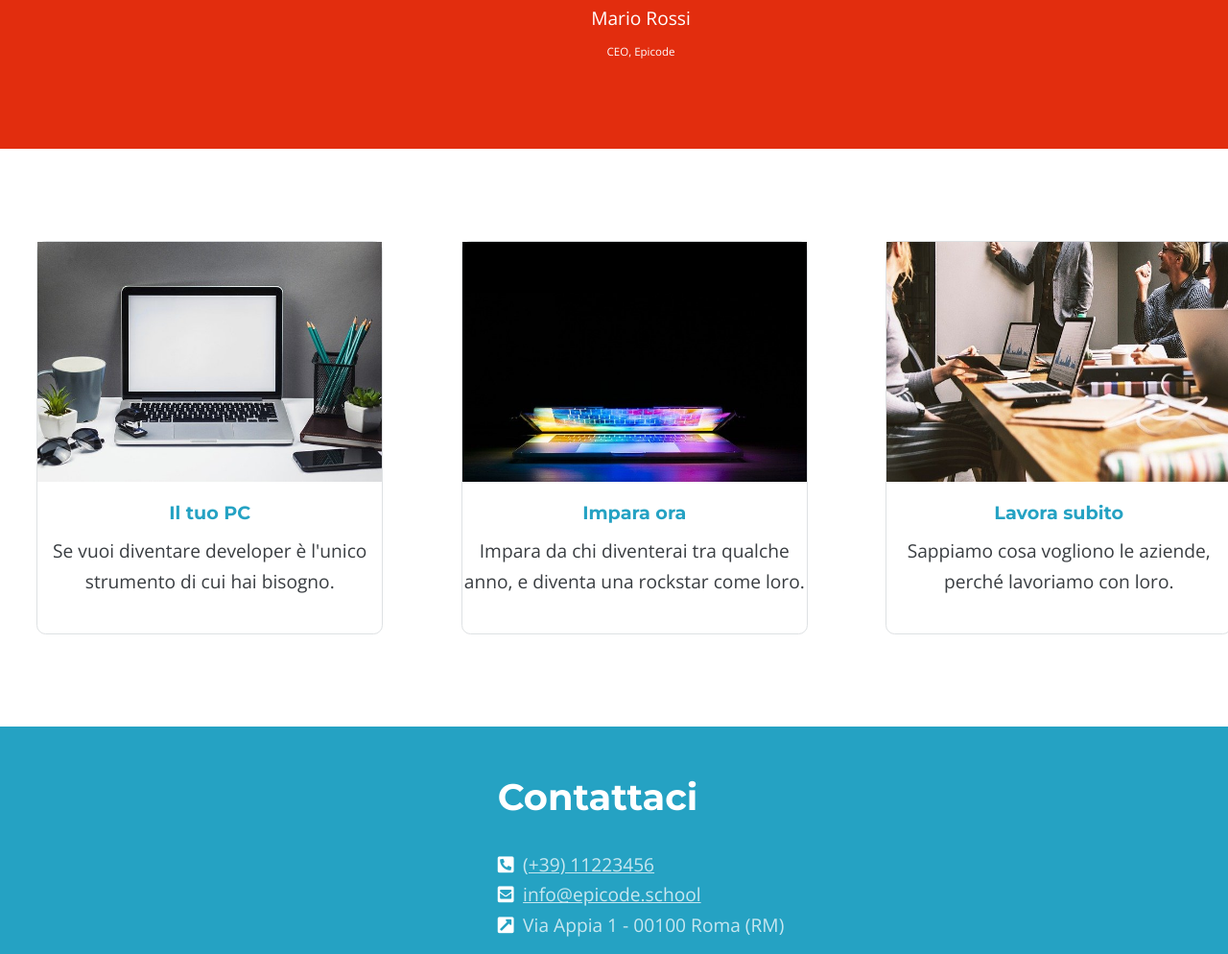
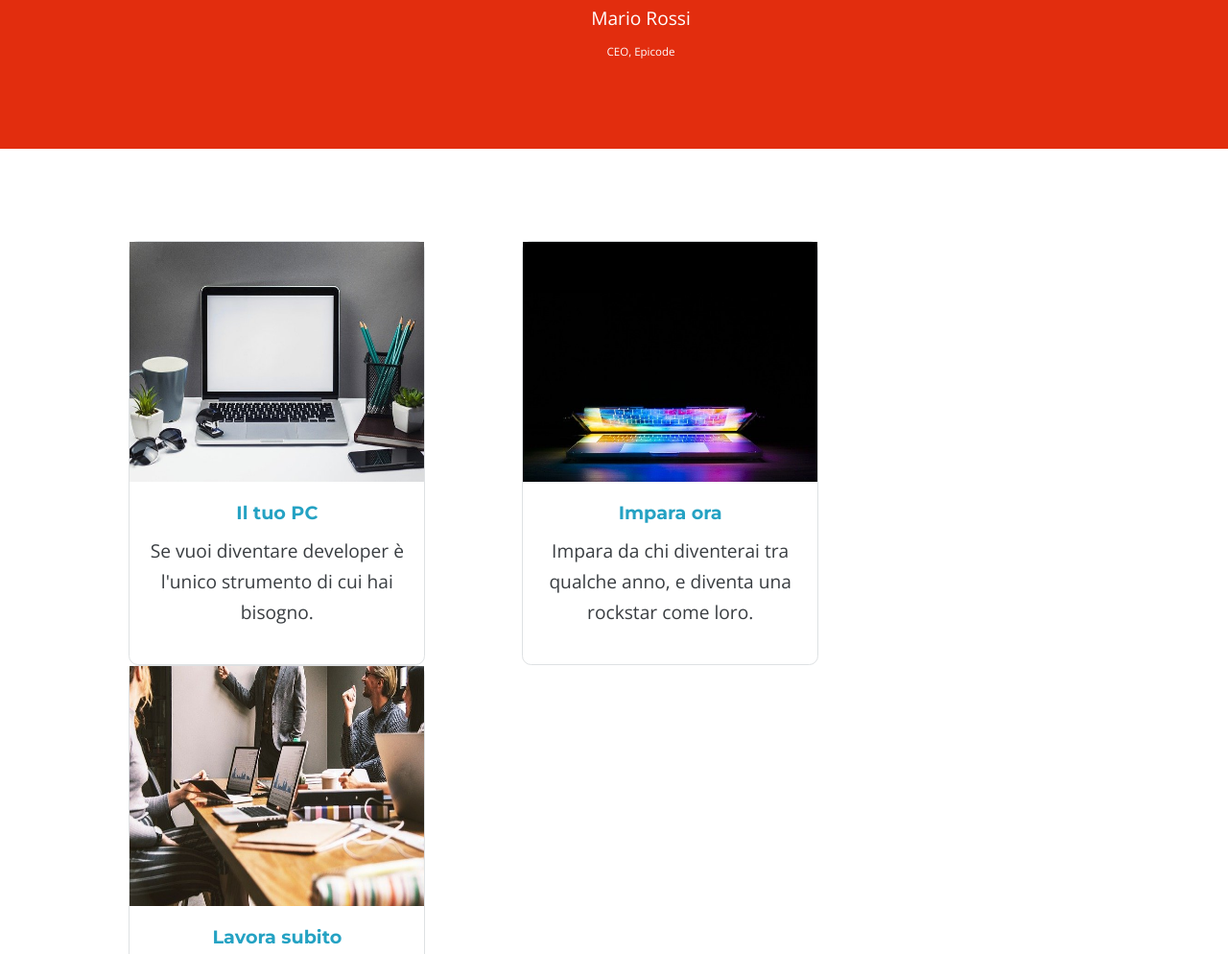
Before and after one commit to Luca-Dipietro/U1-W1-D5--Progetto-Finale-, a plain HTML site: page index-desktop.html in a window 1280 px wide. Shown: the part 1462-2456 px from the top of the page at 96% size. Drawn offline with nearby package versions, Linux system fonts and the light colour scheme.

Commit message:
style changes

```diff
--- a/assets/css/style-desktop.css
+++ b/assets/css/style-desktop.css
@@ -128,8 +128,13 @@ button {
 
 /* ASIDE */
 
+aside {
+  padding: 5em;
+}
+
 .card {
-  margin: 5em 2em;
+  margin-left: 2em;
+  margin-right: 3em;
   border: 1px solid #dee1e3;
   text-align: center;
   border-radius: 0.5em;
```
